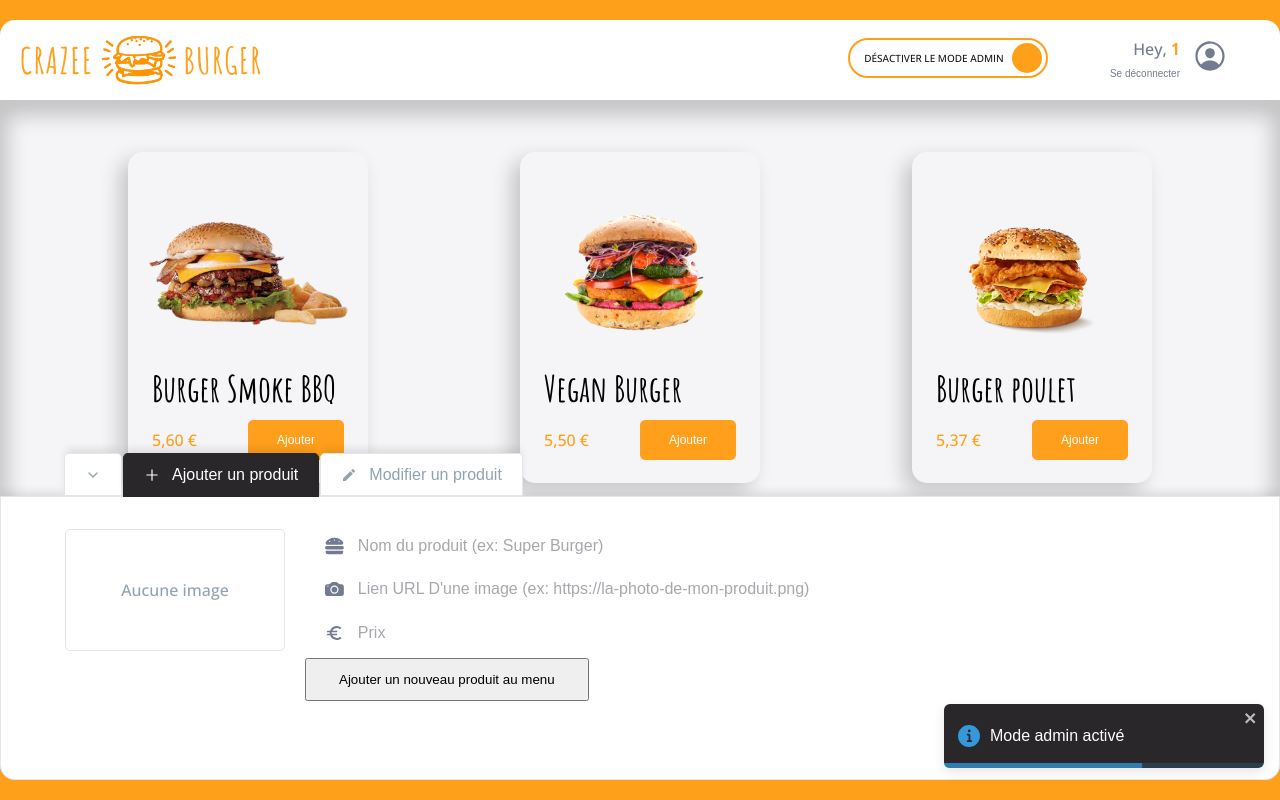
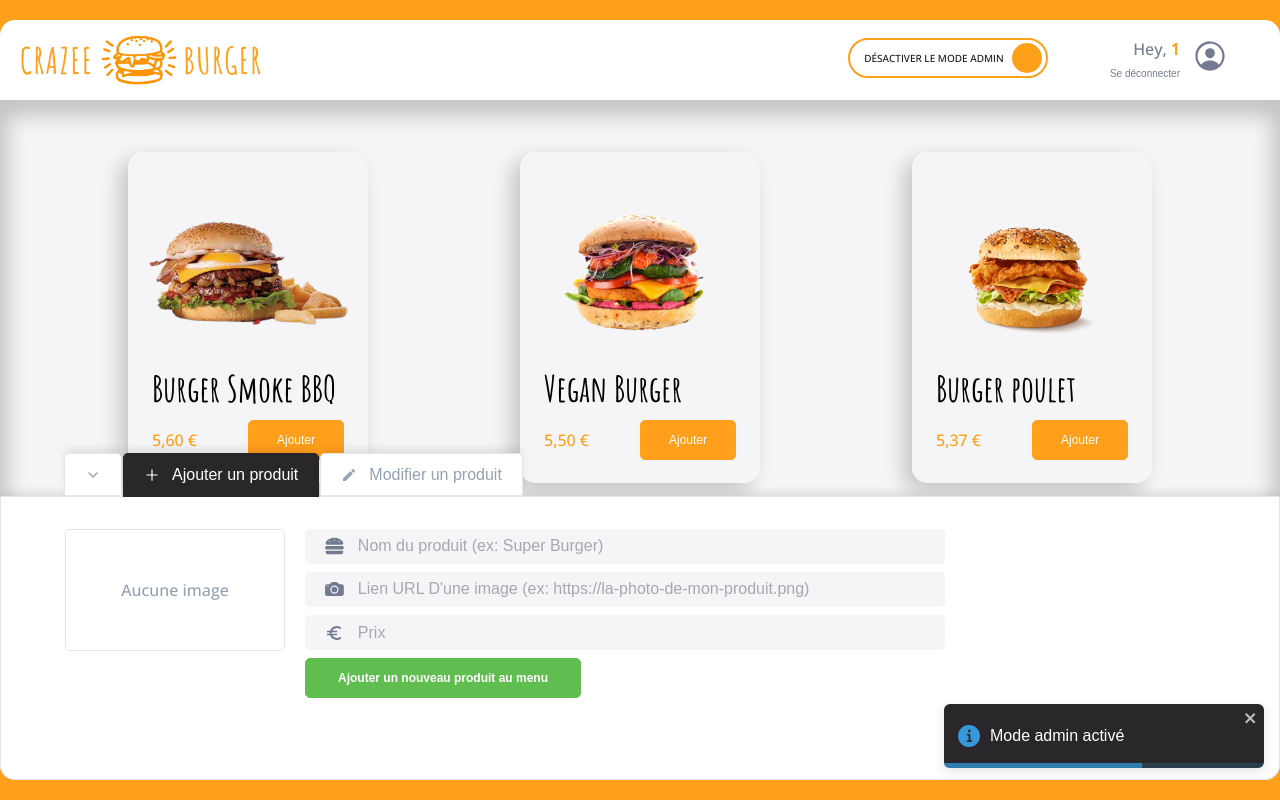
Before and after one commit to Martins-Anthony/crazee-burger, a React (Vite) app: page /order/1 in a window 1280 px wide. Both pictures are taken after a click on the label 947 px from the left and 58 px from the top of the page. Built offline with nearby package versions, Linux system fonts and the light colour scheme; grey boxes are pictures that could not be loaded.

Commit message:
💄  F08: ADMIN > PostProduct > add UI for button

```diff
--- a/src/components/pages/order/Main/Admin/panel/PostProduct.jsx
+++ b/src/components/pages/order/Main/Admin/panel/PostProduct.jsx
@@ -21,8 +21,14 @@ export default function PostProduct() {
             className={'input-product'}
             placeholder={`Lien URL D'une image (ex: https://la-photo-de-mon-produit.png)`}
             Icon={<BsFillCameraFill />}
+            type={'url'}
           />
-          <TextInput className={'input-product'} placeholder={'Prix'} Icon={<MdOutlineEuro />} />
+          <TextInput
+            className={'input-product'}
+            placeholder={'Prix'}
+            Icon={<MdOutlineEuro />}
+            type={'number'}
+          />
         </div>
         <div>
           <button className="button-product">Ajouter un nouveau produit au menu</button>
@@ -46,15 +52,29 @@ const AddAProductStyled = styled.form`
     grid-template-columns: 1fr;
     grid-template-rows: repeat(3, 2.2rem);
     grid-column-gap: 0px;
-    grid-row-gap: 8px;
+    grid-row-gap: ${theme.spacing.xs};
     margin-bottom: ${theme.spacing.xs};
 
     .input-product {
       padding: ${theme.spacing.xs} ${theme.spacing.md};
+      background: ${theme.colors.background_white};
+
+      input {
+        background: ${theme.colors.background_white};
+      }
     }
   }
 
   .button-product {
+    font-weight: ${theme.fonts.weights.bold};
+    font-size: ${theme.fonts.size.XS};
+    color: ${theme.colors.white};
+
+    border: 1px solid ${theme.colors.success};
+    border-radius: ${theme.borderRadius.round};
+
     padding: ${theme.spacing.sm} ${theme.spacing.lg};
+
+    background: ${theme.colors.success};
   }
 `
```
